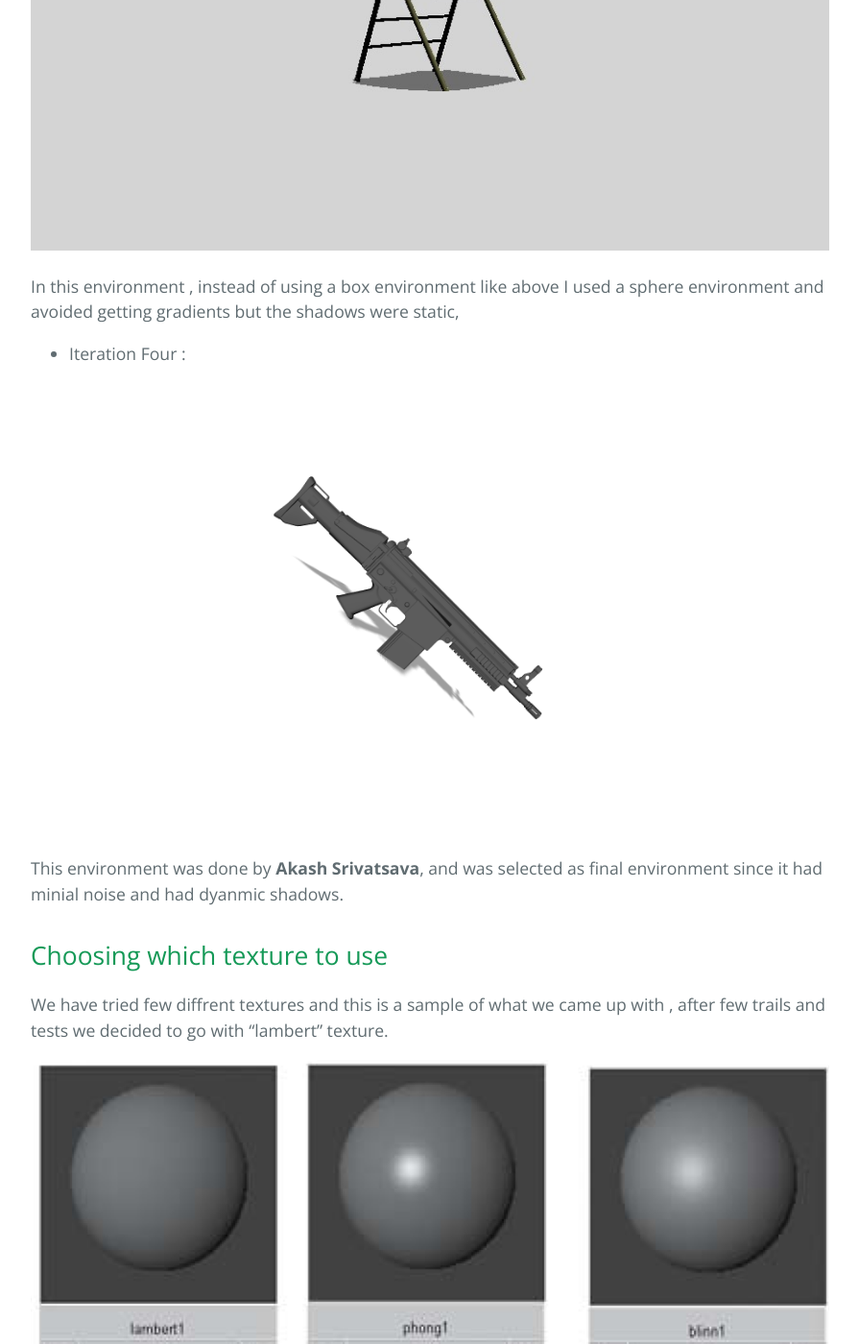
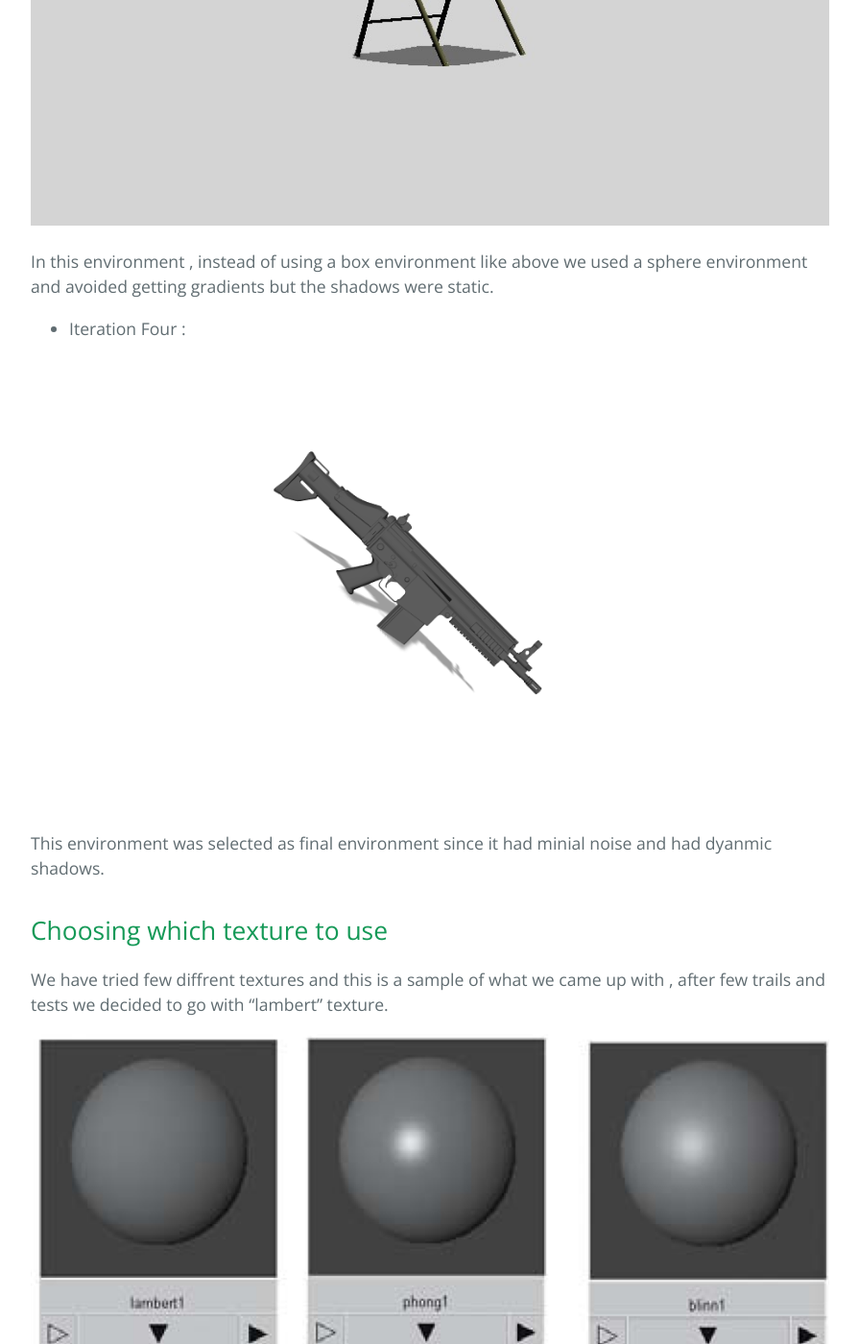
Before and after one commit to Preethamalladu/DMDD-Presentation, a Jekyll site: the page built from index.md, in a window 1280 px wide and 1400 px high, scrolled down 4682 px. Shown: the whole window at 96% size, without its empty margins (192-1087 px from the left). Built offline with Jekyll 4.4.1, drawn with Linux system fonts in a browser that asks for light colours; some of the changed text lies outside the part shown.

Commit message:
Update index.md

```diff
--- a/index.md
+++ b/index.md
@@ -71,21 +71,21 @@ It is clear what the problem is,  bad lights and gradients.
 
 ![Branching](https://raw.githubusercontent.com/Preethamalladu/DMDD-Presentation/master/Save%20image%20faults.png)
 
-This environment was created by **Abhi Patodi** , but this still had the same problems as the earlier versions.
+This environment still had the same problems as the earlier versions .e, gradients
 
 
 *   Iteration Three :
 
 ![Branching](https://raw.githubusercontent.com/Preethamalladu/DMDD-Presentation/master/objX0Y315Z0.jpg)
 
-In this environment , instead of using a box environment like above I used a sphere environment and avoided getting gradients but the shadows were static,
+In this environment , instead of using a box environment like above we used a sphere environment and avoided getting gradients but the shadows were static.
 
 
 *   Iteration Four :
 
 ![Octocat](https://raw.githubusercontent.com/Preethamalladu/DMDD-Presentation/master/Final%202.png)
 
-This environment was done by **Akash Srivatsava**, and was selected as final environment since it had minial noise and had dyanmic shadows.
+This environment was selected as final environment since it had minial noise and had dyanmic shadows.
 
 ## Choosing which texture to use
 
```
